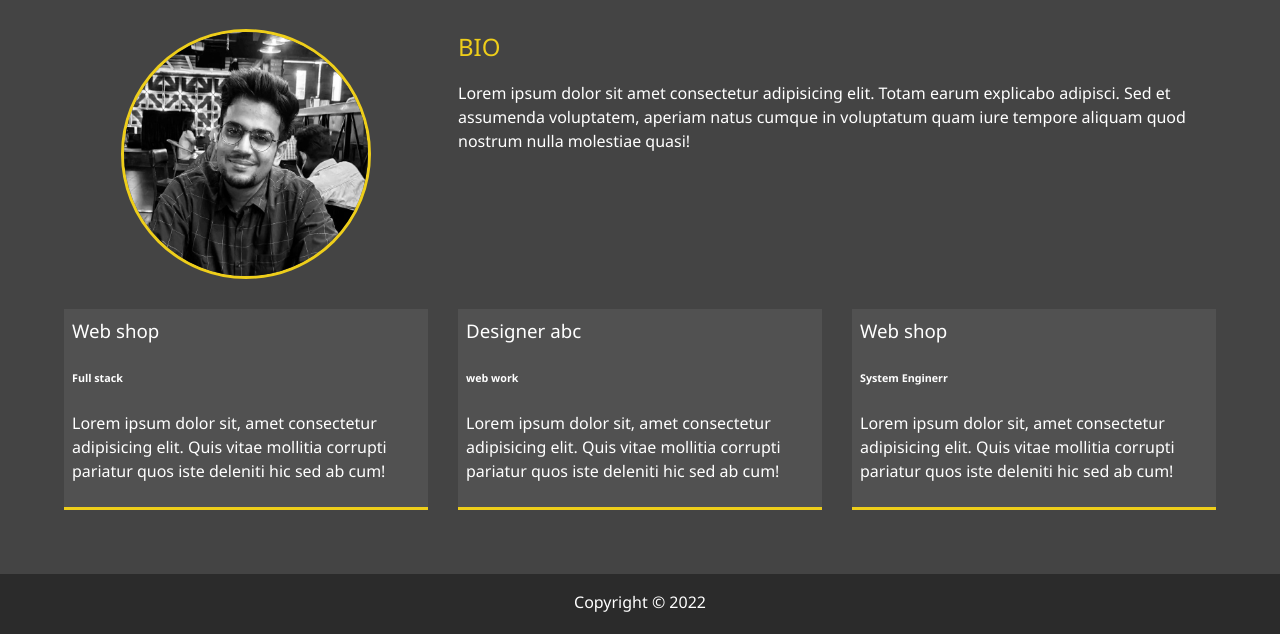
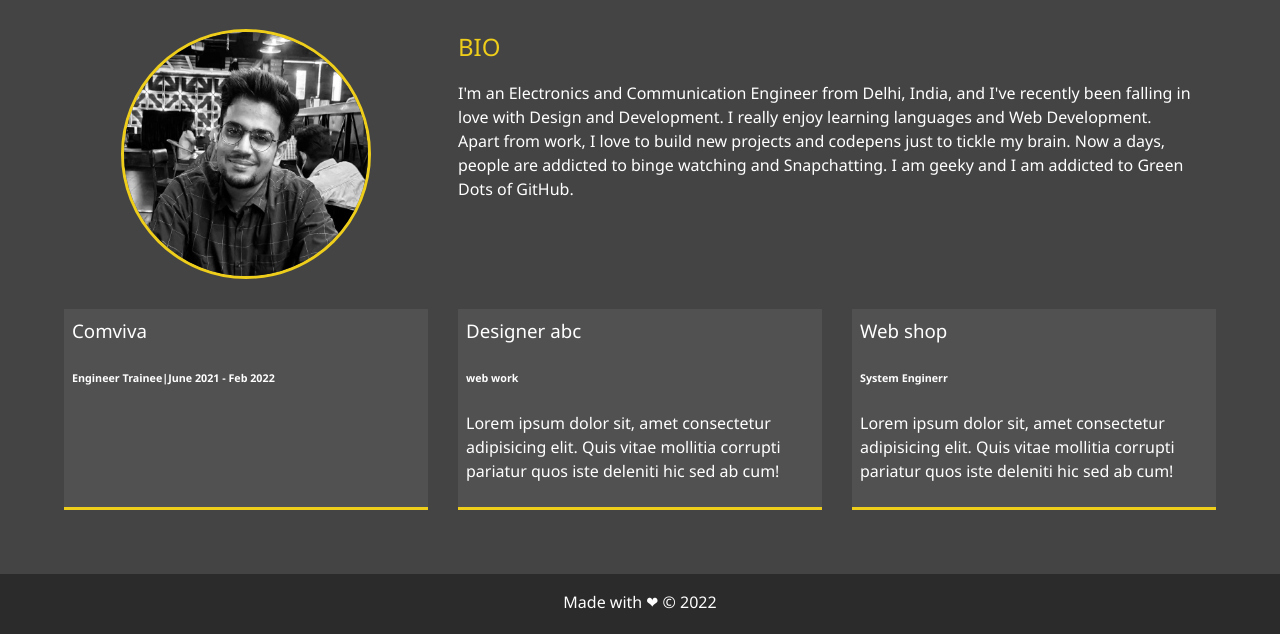
Before and after one commit to siddharthraj09/Portfolio-Responsive, a website: page about.html in a window 1280 px wide. Shown: the part 253-887 px from the top of the page. Drawn offline with Linux system fonts and the light colour scheme.

Commit message:
about updated

```diff
--- a/about.html
+++ b/about.html
@@ -65,16 +65,14 @@
 
             <div class="bio">
                 <h2 class="text-secondary">BIO</h2>
-                <p>Lorem ipsum dolor sit amet consectetur adipisicing elit. Totam earum explicabo adipisci. Sed et
-                    assumenda voluptatem, aperiam natus cumque in voluptatum quam iure tempore aliquam quod nostrum
-                    nulla molestiae quasi!</p>
+                <p>I'm an Electronics and Communication Engineer from Delhi, India, and I've recently been falling in love with Design and Development.
+                     I really enjoy learning languages and Web Development. <br>Apart from work, I love to build new projects and codepens just to tickle my brain. Now a days, people are addicted to binge watching and Snapchatting. I am geeky and I am addicted to Green Dots of GitHub.</p>
             </div>
 
             <div class="job job-1">
-                <h3>Web shop</h3>
-                <h6>Full stack</h6>
-                <p> Lorem ipsum dolor sit, amet consectetur adipisicing elit. Quis vitae mollitia corrupti pariatur quos
-                    iste deleniti hic sed ab cum!
+                <h3>Comviva</h3>
+                <h6>Engineer Trainee|June 2021 - Feb 2022</h6>
+                <p>
                 </p>
             </div>
             <div class="job job-2">
@@ -96,7 +94,7 @@
     </main>
 
     <footer id="main-footer">
-        Copyright &copy; 2022
+        Made with ❤ &copy; 2022
     </footer>
 
     <script src="./js/main.js"> </script>
```
